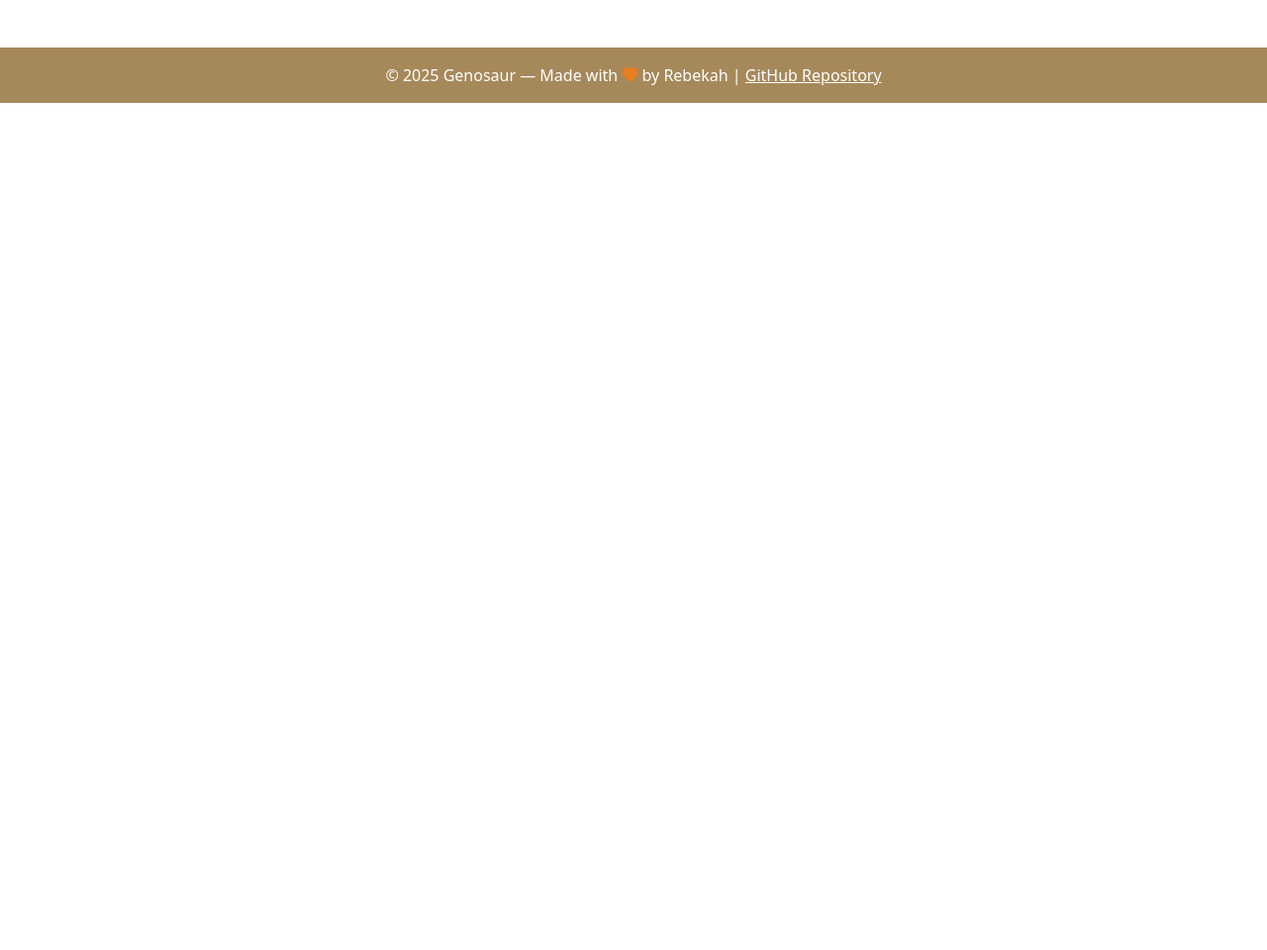
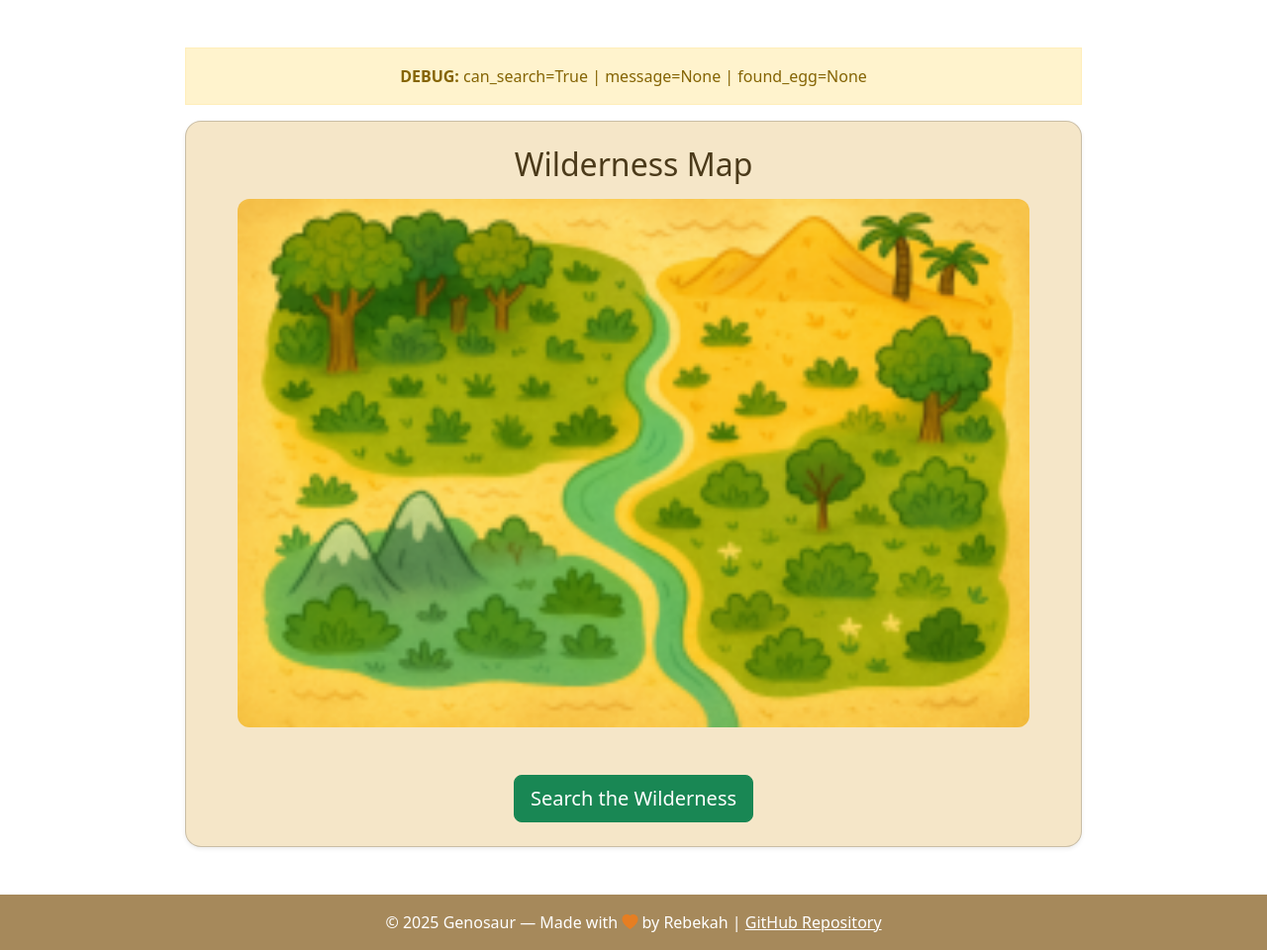
Before and after one commit to Rebekah-codes/Genosaur-Individual-Full-Stack-Dev-Project, a Django app: page /wilderness/ in a window 1280 px wide. Shown: the part 106-1066 px from the top of the page at 99% size. Before the commit the page ends 210 px from the top, so only its background shows below. Run offline with Django 4.2, Linux system fonts and the light colour scheme.

Commit message:
Debug: Add visible context output to wilderness.html

```diff
--- a/templates/wilderness.html
+++ b/templates/wilderness.html
@@ -1,5 +1,28 @@
 {% extends 'base.html' %}
 {% load static %}
 {% block content %}
-<!-- Wilderness Search section removed as requested -->
+<div class="container mt-5">
+	<div class="row justify-content-center">
+		<div class="col-md-10 text-center">
+		<div style="background: #fff3cd; color: #856404; border: 1px solid #ffeeba; padding: 1rem; margin-bottom: 1rem;">
+		  <strong>DEBUG:</strong> can_search={{ can_search }} | message={{ message }} | found_egg={{ found_egg }}
+		</div>
+			<div class="card shadow-sm p-4" style="background-color:#F5E6C8; border-radius:16px;">
+				<h2 class="mb-3" style="color:#4B3A1A;">Wilderness Map</h2>
+				<div class="d-flex justify-content-center">
+					<img src="{% static 'images/wilderness/wilderness_map_optimized_.webp' %}" alt="Wilderness Map" class="img-fluid mb-4" style="max-width:800px; width:100%; border-radius:12px;">
+				</div>
+				{% if message %}
+					<div class="alert alert-info mt-3">{{ message }}</div>
+				{% endif %}
+				<form method="POST" action="">
+					{% csrf_token %}
+					<button type="submit" class="btn btn-success btn-lg mt-4" {% if not can_search %}disabled{% endif %}>
+						{% if not can_search %}Search Limit Reached{% else %}Search the Wilderness{% endif %}
+					</button>
+				</form>
+			</div>
+		</div>
+	</div>
+</div>
 {% endblock %}
```
